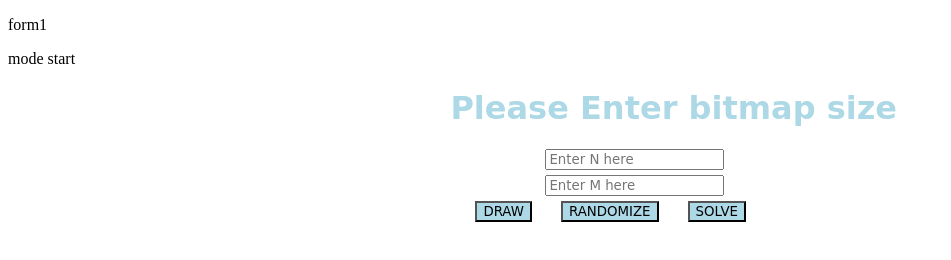
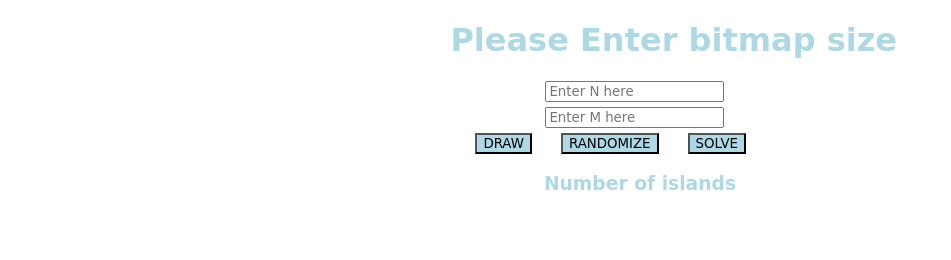
Before and after one commit to etiac/Islands, a plain HTML site: page index.html in a window 1280 px wide. Shown: the whole page, without its empty margins (0-951 px from the left). Drawn offline with nearby package versions, Linux system fonts and the light colour scheme.

Commit message:
Add files via upload

```diff
--- a/index.html
+++ b/index.html
@@ -9,8 +9,6 @@
     <script src="gridCtrl.js"></script>
 
     <div ng-app="myApp" ng-controller="gridCtrl">
-        <p>{{isForm}}</p>
-        <p>mode {{appMode}}</p>
         <div class="inputDiv" ng-show="{{isForm=='form1'}}">
 
           <h1 class="controlLabel">Please Enter bitmap size</h1>
@@ -25,12 +23,14 @@
 
 
         </div>
-        <table style="margin-left: 70px;border: 1px;border-color: aquamarine;">
-          <tr ng-repeat="row in grid" style="line-height: 5px; column-width: 5px;">
-            <td ng-repeat="cell in row" style="line-height: 5px; column-width: 5px;border-color: black; border: 1px; background-color: {{cell.htmlColor}}"> </td>
-          </tr>
-        </table>
-
+        <div>
+            <h3 class="controlLabel" style="text-align: center">Number of islands {{numberOfIsland}} </h3>
+            <table style="margin-left: 70px;border: 1px;border-color: aquamarine;">
+              <tr ng-repeat="row in grid" style="line-height: 7px; column-width: 5px;">
+                <td ng-repeat="cell in row" style="line-height: 7px; column-width: 5px;border-color: black; border: 1px; background-color: {{cell.htmlColor}}"> </td>
+              </tr>
+            </table>
+        </div>
 
 <!--
         <div ng-show="{{isForm=='form2'}}">
```
